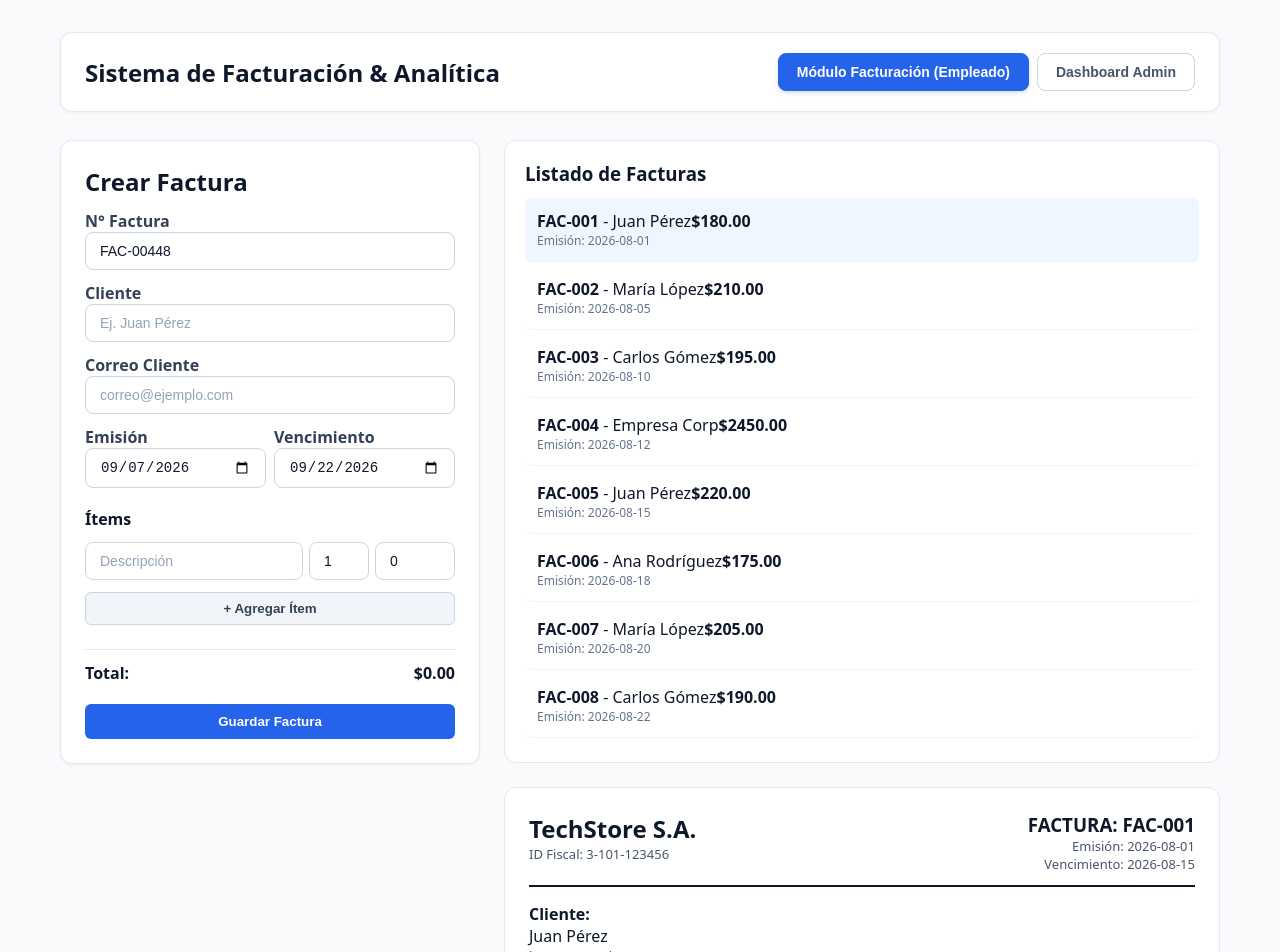
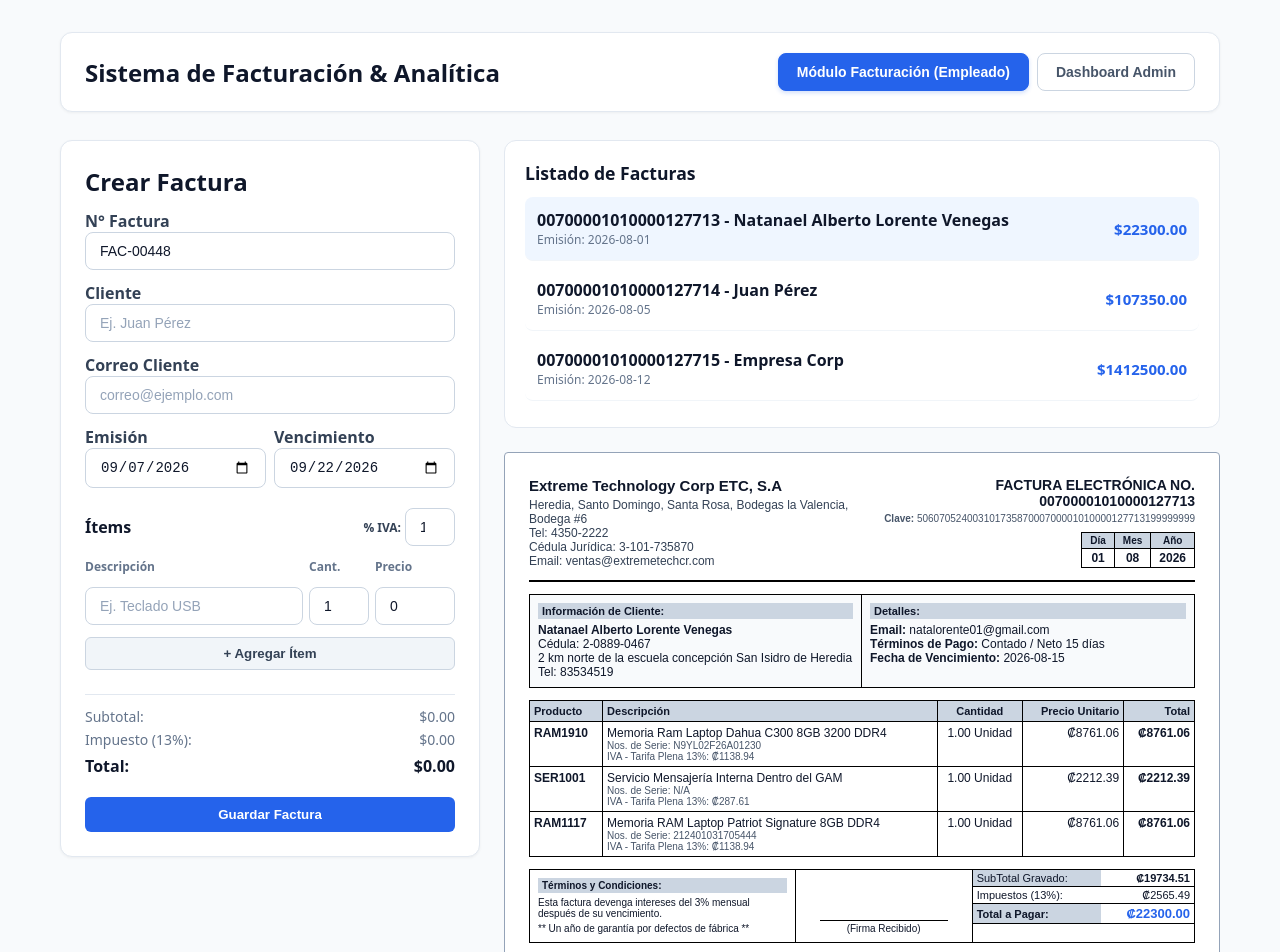
Before and after one commit to AngelDST13/Quiz3, a React (Vite) app: page / in a window 1280 px wide. Shown: the top 952 px of the page. Built offline with nearby package versions, Linux system fonts and the light colour scheme.

Commit message:
UI: Formato oficial de Factura Electrónica Costa Rica DGT-R-033-2019

```diff
--- a/src/components/InvoiceForm.jsx
+++ b/src/components/InvoiceForm.jsx
@@ -1,6 +1,5 @@
 import { useState } from 'react';
 
-// Funciones puras declaradas fuera del render
 const generateInvoiceId = () => `FAC-00${Math.floor(Math.random() * 900) + 100}`;
 const getTodayDate = () => new Date().toISOString().split('T')[0];
 const getDueDate = () => new Date(Date.now() + 15 * 86400000).toISOString().split('T')[0];
@@ -11,10 +10,10 @@ export default function InvoiceForm({ onCreateInvoice }) {
   const [clientName, setClientName] = useState('');
   const [clientEmail, setClientEmail] = useState('');
 
-  // Inicializaciones puras usando funciones de inicio diferido
   const [id, setId] = useState(() => generateInvoiceId());
   const [issueDate, setIssueDate] = useState(() => getTodayDate());
   const [dueDate, setDueDate] = useState(() => getDueDate());
+  const [taxRate, setTaxRate] = useState(13); // 13% IVA
 
   const [items, setItems] = useState([
     { id: 1, description: '', quantity: 1, price: 0 }
@@ -45,7 +44,8 @@ export default function InvoiceForm({ onCreateInvoice }) {
   };
 
   const subtotal = items.reduce((acc, item) => acc + item.quantity * item.price, 0);
-  const total = subtotal;
+  const tax = (subtotal * taxRate) / 100;
+  const total = subtotal + tax;
 
   const handleSubmit = (e) => {
     e.preventDefault();
@@ -65,7 +65,8 @@ export default function InvoiceForm({ onCreateInvoice }) {
       paid: false,
       items,
       subtotal,
-      tax: 0,
+      taxRate,
+      tax,
       total
     };
 
@@ -107,12 +108,27 @@ export default function InvoiceForm({ onCreateInvoice }) {
           </div>
         </div>
 
-        <h4 style={{ marginTop: '8px' }}>Ítems</h4>
+        <div style={{ display: 'flex', justifyContent: 'space-between', alignItems: 'center', marginTop: '8px' }}>
+          <h4>Ítems</h4>
+          <div style={{ display: 'flex', alignItems: 'center', gap: '4px' }}>
+            <label style={{ fontSize: '12px' }}>% IVA:</label>
+            <input type="number" value={taxRate} onChange={(e) => setTaxRate(Number(e.target.value))} style={{ width: '50px', padding: '4px' }} />
+          </div>
+        </div>
+
+        {/* Encabezados claros para identificar los dos inputs numéricos */}
+        <div style={{ display: 'flex', gap: '6px', fontSize: '12px', fontWeight: 'bold', color: '#64748b' }}>
+          <span style={{ flex: 2 }}>Descripción</span>
+          <span style={{ width: '60px' }}>Cant.</span>
+          <span style={{ width: '80px' }}>Precio</span>
+          {items.length > 1 && <span style={{ width: '28px' }}></span>}
+        </div>
+
         {items.map((item) => (
           <div key={item.id} style={{ display: 'flex', gap: '6px', alignItems: 'center' }}>
             <input
               type="text"
-              placeholder="Descripción"
+              placeholder="Ej. Teclado USB"
               value={item.description}
               onChange={(e) => handleItemChange(item.id, 'description', e.target.value)}
               required
@@ -121,7 +137,6 @@ export default function InvoiceForm({ onCreateInvoice }) {
             <input
               type="number"
               min="1"
-              placeholder="Cant"
               value={item.quantity}
               onChange={(e) => handleItemChange(item.id, 'quantity', e.target.value)}
               required
@@ -130,7 +145,6 @@ export default function InvoiceForm({ onCreateInvoice }) {
             <input
               type="number"
               min="0"
-              placeholder="Precio"
               value={item.price}
               onChange={(e) => handleItemChange(item.id, 'price', e.target.value)}
               required
@@ -146,8 +160,16 @@ export default function InvoiceForm({ onCreateInvoice }) {
           + Agregar Ítem
         </button>
 
-        <div style={{ marginTop: '12px', borderTop: '1px solid #e2e8f0', paddingTop: '12px' }}>
-          <p style={{ display: 'flex', justifyContent: 'space-between', fontWeight: '700', fontSize: '16px' }}>
+        <div style={{ marginTop: '12px', borderTop: '1px solid #e2e8f0', paddingTop: '12px', fontSize: '14px' }}>
+          <p style={{ display: 'flex', justifyContent: 'space-between', color: '#64748b' }}>
+            <span>Subtotal:</span>
+            <span>${subtotal.toFixed(2)}</span>
+          </p>
+          <p style={{ display: 'flex', justifyContent: 'space-between', color: '#64748b', marginTop: '4px' }}>
+            <span>Impuesto ({taxRate}%):</span>
+            <span>${tax.toFixed(2)}</span>
+          </p>
+          <p style={{ display: 'flex', justifyContent: 'space-between', fontWeight: '700', fontSize: '16px', color: '#0f172a', marginTop: '6px' }}>
             <span>Total:</span>
             <span>${total.toFixed(2)}</span>
           </p>
--- a/src/components/InvoiceList.jsx
+++ b/src/components/InvoiceList.jsx
@@ -1,13 +1,11 @@
-import React from 'react';
-
 export default function InvoiceList({ invoices, selectedInvoice, onSelectInvoice }) {
   if (!invoices.length) {
-    return <p>No hay facturas registradas.</p>;
+    return <p style={{ padding: '16px', color: '#64748b' }}>No hay facturas registradas.</p>;
   }
 
   return (
     <div style={{ background: '#ffffff', padding: '20px', borderRadius: '12px', border: '1px solid #e2e8f0' }}>
-      <h3 style={{ marginBottom: '12px' }}>Listado de Facturas</h3>
+      <h3 style={{ marginBottom: '12px', fontSize: '1.1rem', color: '#0f172a' }}>Listado de Facturas</h3>
       <ul style={{ listStyle: 'none', padding: 0 }}>
         {invoices.map((inv) => (
           <li
@@ -17,18 +15,19 @@ export default function InvoiceList({ invoices, selectedInvoice, onSelectInvoice
               padding: '12px',
               borderBottom: '1px solid #f1f5f9',
               cursor: 'pointer',
-              borderRadius: '6px',
+              borderRadius: '8px',
               background: selectedInvoice?.id === inv.id ? '#eff6ff' : 'transparent',
               display: 'flex',
-              justify: 'space-between',
-              marginBottom: '4px'
+              justifyContent: 'space-between',
+              alignItems: 'center',
+              marginBottom: '6px'
             }}
           >
             <div>
-              <strong>{inv.id}</strong> - {inv.clientName}
+              <div style={{ fontWeight: '700', color: '#0f172a' }}>{inv.id} - {inv.clientName}</div>
               <div style={{ fontSize: '12px', color: '#64748b' }}>Emisión: {inv.issueDate}</div>
             </div>
-            <strong>${inv.total.toFixed(2)}</strong>
+            <strong style={{ color: '#2563eb', fontSize: '15px' }}>${inv.total.toFixed(2)}</strong>
           </li>
         ))}
       </ul>
--- a/src/components/InvoiceView.jsx
+++ b/src/components/InvoiceView.jsx
@@ -1,52 +1,121 @@
-import React from 'react';
-
 export default function InvoiceView({ invoice }) {
   if (!invoice) return null;
 
+  const curr = invoice.currency || '₡';
+
   return (
-    <div style={{ background: '#ffffff', padding: '24px', borderRadius: '12px', border: '1px solid #e2e8f0' }}>
-      <div style={{ display: 'flex', justifyContent: 'space-between', borderBottom: '2px solid #0f172a', paddingBottom: '12px' }}>
-        <div>
-          <h2>{invoice.issuerName}</h2>
-          <p style={{ fontSize: '13px', color: '#475569' }}>ID Fiscal: {invoice.issuerTaxId}</p>
+    <div style={{ background: '#ffffff', padding: '24px', borderRadius: '4px', border: '1px solid #94a3b8', fontFamily: 'Arial, sans-serif', color: '#0f172a', fontSize: '12px' }}>
+
+      {/* Encabezado Principal */}
+      <div style={{ display: 'flex', justifyContent: 'space-between', alignItems: 'flex-start', borderBottom: '2px solid #000', paddingBottom: '12px' }}>
+        <div style={{ maxWidth: '60%' }}>
+          <h2 style={{ fontSize: '15px', fontWeight: 'bold', margin: '0 0 4px 0' }}>{invoice.issuerName}</h2>
+          <p style={{ margin: 0, color: '#334155' }}>{invoice.issuerAddress}</p>
+          <p style={{ margin: 0, color: '#334155' }}>Tel: {invoice.issuerPhone}</p>
+          <p style={{ margin: 0, color: '#334155' }}>Cédula Jurídica: {invoice.issuerTaxId}</p>
+          <p style={{ margin: 0, color: '#334155' }}>Email: {invoice.issuerEmail}</p>
         </div>
         <div style={{ textAlign: 'right' }}>
-          <h3>FACTURA: {invoice.id}</h3>
-          <p style={{ fontSize: '13px', color: '#475569' }}>Emisión: {invoice.issueDate}</p>
-          <p style={{ fontSize: '13px', color: '#475569' }}>Vencimiento: {invoice.dueDate}</p>
+          <h3 style={{ fontSize: '14px', margin: '0 0 4px 0', textTransform: 'uppercase' }}>Factura Electrónica No. {invoice.id}</h3>
+          <p style={{ margin: '0 0 8px 0', fontSize: '10px', color: '#475569', wordBreak: 'break-all' }}>
+            <strong>Clave:</strong> {invoice.clave || '50607052400310173587000700001010000127713199999999'}
+          </p>
+          <table style={{ borderCollapse: 'collapse', float: 'right', border: '1px solid #000' }}>
+            <thead>
+              <tr style={{ background: '#cbd5e1', fontSize: '10px', textAlign: 'center' }}>
+                <th style={{ border: '1px solid #000', padding: '2px 8px' }}>Día</th>
+                <th style={{ border: '1px solid #000', padding: '2px 8px' }}>Mes</th>
+                <th style={{ border: '1px solid #000', padding: '2px 8px' }}>Año</th>
+              </tr>
+            </thead>
+            <tbody>
+              <tr style={{ textAlign: 'center', fontWeight: 'bold' }}>
+                <td style={{ border: '1px solid #000', padding: '2px 8px' }}>{invoice.issueDate.split('-')[2]}</td>
+                <td style={{ border: '1px solid #000', padding: '2px 8px' }}>{invoice.issueDate.split('-')[1]}</td>
+                <td style={{ border: '1px solid #000', padding: '2px 8px' }}>{invoice.issueDate.split('-')[0]}</td>
+              </tr>
+            </tbody>
+          </table>
         </div>
       </div>
 
-      <div style={{ marginTop: '16px' }}>
-        <h4>Cliente:</h4>
-        <p>{invoice.clientName}</p>
-        <p style={{ fontSize: '13px', color: '#475569' }}>{invoice.clientEmail}</p>
+      {/* Bloque Información de Cliente / Detalles */}
+      <div style={{ display: 'grid', gridTemplateColumns: '1fr 1fr', border: '1px solid #000', marginTop: '12px', background: '#f8fafc' }}>
+        <div style={{ padding: '8px', borderRight: '1px solid #000' }}>
+          <div style={{ background: '#cbd5e1', padding: '2px 4px', fontWeight: 'bold', fontSize: '11px', marginBottom: '4px' }}>Información de Cliente:</div>
+          <p style={{ margin: 0, fontWeight: 'bold' }}>{invoice.clientName}</p>
+          <p style={{ margin: 0 }}>Cédula: {invoice.clientTaxId || '2-0889-0467'}</p>
+          <p style={{ margin: 0 }}>{invoice.clientAddress || 'Costa Rica'}</p>
+          <p style={{ margin: 0 }}>Tel: {invoice.clientPhone || '8888-8888'}</p>
+        </div>
+        <div style={{ padding: '8px' }}>
+          <div style={{ background: '#cbd5e1', padding: '2px 4px', fontWeight: 'bold', fontSize: '11px', marginBottom: '4px' }}>Detalles:</div>
+          <p style={{ margin: 0 }}><strong>Email:</strong> {invoice.clientEmail}</p>
+          <p style={{ margin: 0 }}><strong>Términos de Pago:</strong> Contado / Neto 15 días</p>
+          <p style={{ margin: 0 }}><strong>Fecha de Vencimiento:</strong> {invoice.dueDate}</p>
+        </div>
       </div>
 
-      <table style={{ width: '100%', marginTop: '20px', borderCollapse: 'collapse' }}>
+      {/* Tabla de Productos / Servicios */}
+      <table style={{ width: '100%', borderCollapse: 'collapse', marginTop: '12px', border: '1px solid #000' }}>
         <thead>
-          <tr style={{ background: '#f8fafc', textAlign: 'left', borderBottom: '1px solid #cbd5e1' }}>
-            <th style={{ padding: '8px' }}>Descripción</th>
-            <th style={{ padding: '8px' }}>Cant.</th>
-            <th style={{ padding: '8px' }}>Precio</th>
-            <th style={{ padding: '8px' }}>Total</th>
+          <tr style={{ background: '#cbd5e1', textAlign: 'left', fontSize: '11px' }}>
+            <th style={{ border: '1px solid #000', padding: '4px' }}>Producto</th>
+            <th style={{ border: '1px solid #000', padding: '4px' }}>Descripción</th>
+            <th style={{ border: '1px solid #000', padding: '4px', textAlign: 'center' }}>Cantidad</th>
+            <th style={{ border: '1px solid #000', padding: '4px', textAlign: 'right' }}>Precio Unitario</th>
+            <th style={{ border: '1px solid #000', padding: '4px', textAlign: 'right' }}>Total</th>
           </tr>
         </thead>
         <tbody>
-          {invoice.items.map((item, idx) => (
-            <tr key={idx} style={{ borderBottom: '1px solid #f1f5f9' }}>
-              <td style={{ padding: '8px' }}>{item.description}</td>
-              <td style={{ padding: '8px' }}>{item.quantity}</td>
-              <td style={{ padding: '8px' }}>${item.price.toFixed(2)}</td>
-              <td style={{ padding: '8px' }}>${(item.quantity * item.price).toFixed(2)}</td>
+          {invoice.items.map((item, index) => (
+            <tr key={index}>
+              <td style={{ border: '1px solid #000', padding: '4px', verticalAlign: 'top', fontWeight: 'bold' }}>{item.id || `PROD${index+1}`}</td>
+              <td style={{ border: '1px solid #000', padding: '4px' }}>
+                <div>{item.description}</div>
+                {item.serial && <div style={{ fontSize: '10px', color: '#475569' }}>Nos. de Serie: {item.serial}</div>}
+                <div style={{ fontSize: '10px', color: '#475569' }}>IVA - Tarifa Plena 13%: {curr}{( (item.quantity * item.price * 0.13) ).toFixed(2)}</div>
+              </td>
+              <td style={{ border: '1px solid #000', padding: '4px', textAlign: 'center', verticalAlign: 'top' }}>{item.quantity.toFixed(2)} Unidad</td>
+              <td style={{ border: '1px solid #000', padding: '4px', textAlign: 'right', verticalAlign: 'top' }}>{curr}{item.price.toFixed(2)}</td>
+              <td style={{ border: '1px solid #000', padding: '4px', textAlign: 'right', verticalAlign: 'top', fontWeight: 'bold' }}>{curr}{(item.quantity * item.price).toFixed(2)}</td>
             </tr>
           ))}
         </tbody>
       </table>
 
-      <div style={{ textAlign: 'right', marginTop: '20px' }}>
-        <p style={{ color: '#475569' }}>Subtotal: ${invoice.subtotal.toFixed(2)}</p>
-        <h3 style={{ color: '#2563eb', marginTop: '4px' }}>Total: ${invoice.total.toFixed(2)}</h3>
+      {/* Términos, Firmas y Totales Finales */}
+      <div style={{ display: 'grid', gridTemplateColumns: '1.2fr 0.8fr 1fr', gap: '0px', marginTop: '12px', border: '1px solid #000' }}>
+        <div style={{ padding: '8px', borderRight: '1px solid #000', fontSize: '10px' }}>
+          <div style={{ background: '#cbd5e1', padding: '2px 4px', fontWeight: 'bold', marginBottom: '4px' }}>Términos y Condiciones:</div>
+          <p style={{ margin: 0 }}>Esta factura devenga intereses del 3% mensual después de su vencimiento.</p>
+          <p style={{ margin: '4px 0 0 0' }}>** Un año de garantía por defectos de fábrica **</p>
+        </div>
+        <div style={{ padding: '8px', borderRight: '1px solid #000', display: 'flex', flexDirection: 'column', justifyContent: 'flex-end', alignItems: 'center' }}>
+          <span style={{ fontSize: '10px', borderTop: '1px solid #000', width: '80%', textAlign: 'center', paddingTop: '2px' }}>(Firma Recibido)</span>
+        </div>
+        <div>
+          <table style={{ width: '100%', borderCollapse: 'collapse', fontSize: '11px' }}>
+            <tbody>
+              <tr>
+                <td style={{ borderBottom: '1px solid #000', padding: '2px 4px', background: '#cbd5e1' }}>SubTotal Gravado:</td>
+                <td style={{ borderBottom: '1px solid #000', padding: '2px 4px', textAlign: 'right', fontWeight: 'bold' }}>{curr}{invoice.subtotal.toFixed(2)}</td>
+              </tr>
+              <tr>
+                <td style={{ borderBottom: '1px solid #000', padding: '2px 4px' }}>Impuestos (13%):</td>
+                <td style={{ borderBottom: '1px solid #000', padding: '2px 4px', textAlign: 'right' }}>{curr}{invoice.tax.toFixed(2)}</td>
+              </tr>
+              <tr>
+                <td style={{ borderBottom: '1px solid #000', padding: '2px 4px', background: '#cbd5e1', fontWeight: 'bold' }}>Total a Pagar:</td>
+                <td style={{ borderBottom: '1px solid #000', padding: '2px 4px', textAlign: 'right', fontWeight: 'bold', fontSize: '13px', color: '#2563eb' }}>{curr}{invoice.total.toFixed(2)}</td>
+              </tr>
+            </tbody>
+          </table>
+        </div>
+      </div>
+
+      <div style={{ marginTop: '8px', fontSize: '9px', color: '#64748b', textAlign: 'center' }}>
+        Emitida conforme lo establecido en la resolución de Facturación Electrónica No. DGT-R-033-2019 de la D.G.T.D.
       </div>
     </div>
   );
--- a/src/data/initialInvoices.js
+++ b/src/data/initialInvoices.js
@@ -1,114 +1,75 @@
 export const initialInvoices = [
   {
-    id: "FAC-001",
-    issuerName: "TechStore S.A.",
-    issuerTaxId: "3-101-123456",
-    clientName: "Juan Pérez",
-    clientEmail: "juan@example.com",
+    id: "00700001010000127713",
+    clave: "50607052400310173587000700001010000127713199999999",
+    issuerName: "Extreme Technology Corp ETC, S.A",
+    issuerTaxId: "3-101-735870",
+    issuerAddress: "Heredia, Santo Domingo, Santa Rosa, Bodegas la Valencia, Bodega #6",
+    issuerPhone: "4350-2222",
+    issuerEmail: "ventas@extremetechcr.com",
+    clientName: "Natanael Alberto Lorente Venegas",
+    clientTaxId: "2-0889-0467",
+    clientAddress: "2 km norte de la escuela concepción San Isidro de Heredia",
+    clientPhone: "83534519",
+    clientEmail: "natalorente01@gmail.com",
     issueDate: "2026-08-01",
     dueDate: "2026-08-15",
     paid: true,
-    items: [{ id: 1, description: "Monitor HD", quantity: 1, price: 180 }],
-    subtotal: 180,
-    tax: 0,
-    total: 180
+    currency: "₡",
+    taxRate: 13,
+    items: [
+      { id: "RAM1910", description: "Memoria Ram Laptop Dahua C300 8GB 3200 DDR4", serial: "N9YL02F26A01230", quantity: 1, price: 8761.06 },
+      { id: "SER1001", description: "Servicio Mensajería Interna Dentro del GAM", serial: "N/A", quantity: 1, price: 2212.39 },
+      { id: "RAM1117", description: "Memoria RAM Laptop Patriot Signature 8GB DDR4", serial: "212401031705444", quantity: 1, price: 8761.06 }
+    ],
+    subtotal: 19734.51,
+    tax: 2565.49,
+    total: 22300.00
   },
   {
-    id: "FAC-002",
-    issuerName: "TechStore S.A.",
-    issuerTaxId: "3-101-123456",
-    clientName: "María López",
-    clientEmail: "maria@example.com",
+    id: "00700001010000127714",
+    clave: "50607052400310173587000700001010000127714199999999",
+    issuerName: "Extreme Technology Corp ETC, S.A",
+    issuerTaxId: "3-101-735870",
+    issuerAddress: "Heredia, Santo Domingo, Bodega #6",
+    issuerPhone: "4350-2222",
+    issuerEmail: "ventas@extremetechcr.com",
+    clientName: "Juan Pérez",
+    clientTaxId: "1-1122-0334",
+    clientAddress: "San José, Escazú",
+    clientPhone: "8888-9999",
+    clientEmail: "juan@example.com",
     issueDate: "2026-08-05",
     dueDate: "2026-08-20",
     paid: true,
-    items: [{ id: 1, description: "Teclado + Mouse", quantity: 1, price: 210 }],
-    subtotal: 210,
-    tax: 0,
-    total: 210
+    currency: "₡",
+    taxRate: 13,
+    items: [{ id: "MON101", description: "Monitor Gamer 24 pulgadas 144Hz", serial: "MON-9921", quantity: 1, price: 95000.00 }],
+    subtotal: 95000.00,
+    tax: 12350.00,
+    total: 107350.00
   },
   {
-    id: "FAC-003",
-    issuerName: "TechStore S.A.",
-    issuerTaxId: "3-101-123456",
-    clientName: "Carlos Gómez",
-    clientEmail: "carlos@example.com",
-    issueDate: "2026-08-10",
-    dueDate: "2026-08-25",
-    paid: true,
-    items: [{ id: 1, description: "Silla de Oficina", quantity: 1, price: 195 }],
-    subtotal: 195,
-    tax: 0,
-    total: 195
-  },
-  {
-    id: "FAC-004",
-    issuerName: "TechStore S.A.",
-    issuerTaxId: "3-101-123456",
+    id: "00700001010000127715",
+    clave: "50607052400310173587000700001010000127715199999999",
+    issuerName: "Extreme Technology Corp ETC, S.A",
+    issuerTaxId: "3-101-735870",
+    issuerAddress: "Heredia, Santo Domingo, Bodega #6",
+    issuerPhone: "4350-2222",
+    issuerEmail: "ventas@extremetechcr.com",
     clientName: "Empresa Corp",
+    clientTaxId: "3-101-998877",
+    clientAddress: "San José, Oficentro La Sabana",
+    clientPhone: "2222-3333",
     clientEmail: "compras@corp.com",
     issueDate: "2026-08-12",
     dueDate: "2026-08-27",
     paid: false,
-    items: [{ id: 1, description: "Servidor Dedicado", quantity: 1, price: 2450 }],
-    subtotal: 2450,
-    tax: 0,
-    total: 2450
-  },
-  {
-    id: "FAC-005",
-    issuerName: "TechStore S.A.",
-    issuerTaxId: "3-101-123456",
-    clientName: "Juan Pérez",
-    clientEmail: "juan@example.com",
-    issueDate: "2026-08-15",
-    dueDate: "2026-08-30",
-    paid: false,
-    items: [{ id: 1, description: "Disco SSD 1TB", quantity: 2, price: 110 }],
-    subtotal: 220,
-    tax: 0,
-    total: 220
-  },
-  {
-    id: "FAC-006",
-    issuerName: "TechStore S.A.",
-    issuerTaxId: "3-101-123456",
-    clientName: "Ana Rodríguez",
-    clientEmail: "ana@example.com",
-    issueDate: "2026-08-18",
-    dueDate: "2026-09-02",
-    paid: true,
-    items: [{ id: 1, description: "Headset Pro", quantity: 1, price: 175 }],
-    subtotal: 175,
-    tax: 0,
-    total: 175
-  },
-  {
-    id: "FAC-007",
-    issuerName: "TechStore S.A.",
-    issuerTaxId: "3-101-123456",
-    clientName: "María López",
-    clientEmail: "maria@example.com",
-    issueDate: "2026-08-20",
-    dueDate: "2026-10-01",
-    paid: false,
-    items: [{ id: 1, description: "Mantenimiento Web", quantity: 1, price: 205 }],
-    subtotal: 205,
-    tax: 0,
-    total: 205
-  },
-  {
-    id: "FAC-008",
-    issuerName: "TechStore S.A.",
-    issuerTaxId: "3-101-123456",
-    clientName: "Carlos Gómez",
-    clientEmail: "carlos@example.com",
-    issueDate: "2026-08-22",
-    dueDate: "2026-09-05",
-    paid: false,
-    items: [{ id: 1, description: "Webcam 4K", quantity: 1, price: 190 }],
-    subtotal: 190,
-    tax: 0,
-    total: 190
+    currency: "₡",
+    taxRate: 13,
+    items: [{ id: "SRV500", description: "Servidor Rack Enterprise 32GB RAM", serial: "SRV-2026-X", quantity: 1, price: 1250000.00 }],
+    subtotal: 1250000.00,
+    tax: 162500.00,
+    total: 1412500.00
   }
 ];
```
